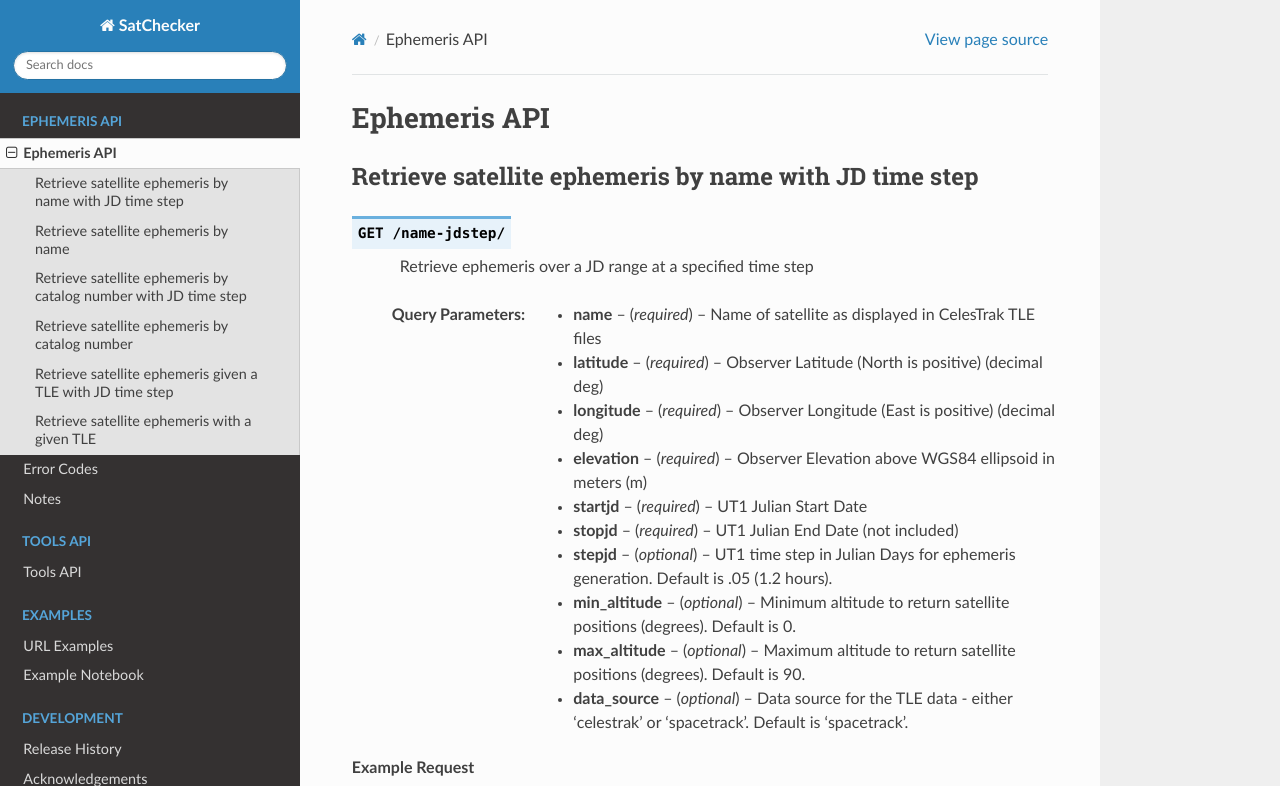
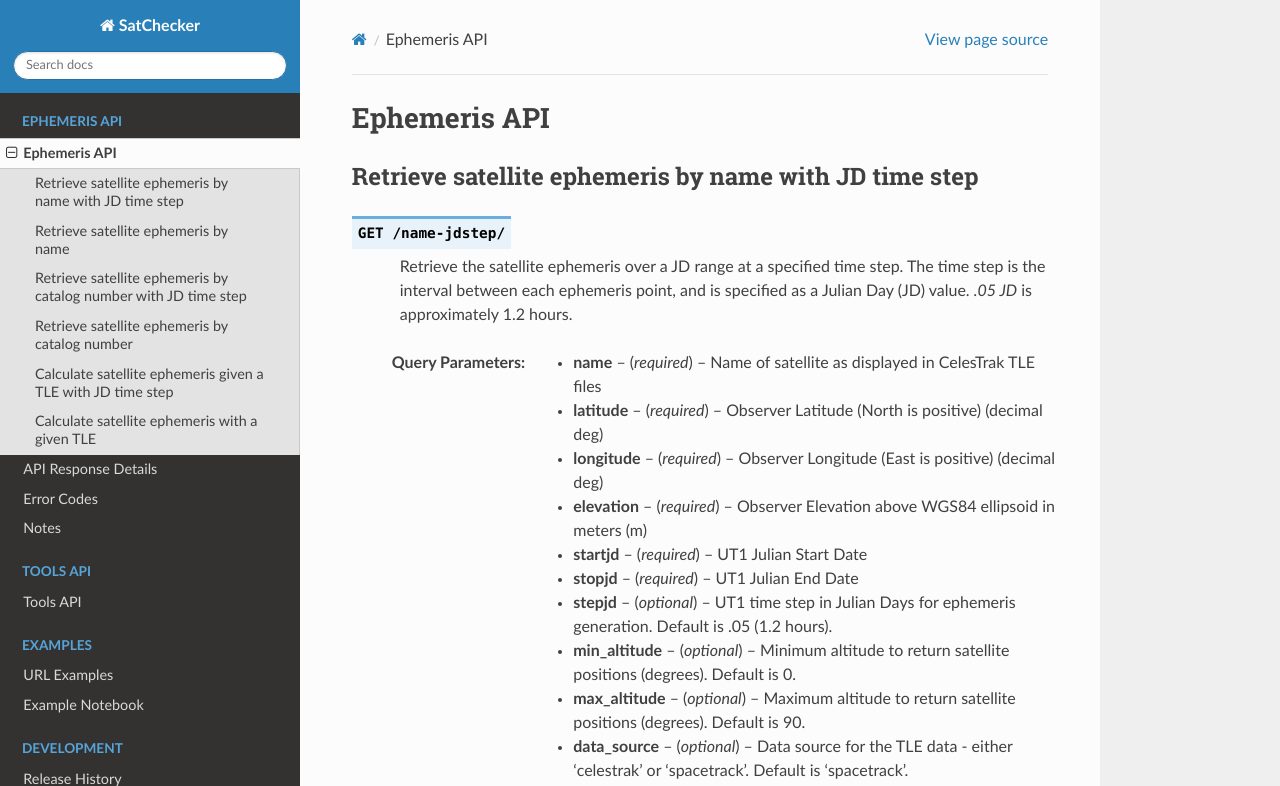
Before and after one commit to iausathub/satchecker, a Sphinx documentation site: the page built from docs/source/api.rst, in a window 1280 px wide and 1400 px high, cut to the strip 0-786 px from the top of the window. Built offline with Sphinx 7.4.7 and the Read the Docs theme 2.0.0, drawn with Linux system fonts in a browser that asks for light colours; some of the changed text lies outside the part shown.

Commit message:
Documentation clean up; add diagram .md files; add new fields to Satellite model (not used yet)

```diff
--- /dev/null
+++ b/docs/source/_static/custom.css
@@ -0,0 +1,3 @@
+.wy-table-responsive table td, .wy-table-responsive table th {
+    white-space: normal;
+}
--- a/docs/source/api.rst
+++ b/docs/source/api.rst
@@ -7,14 +7,15 @@ Retrieve satellite ephemeris by name with JD time step
 .. http:get:: /name-jdstep/
    :noindex:
 
-    Retrieve ephemeris over a JD range at a specified time step
+    Retrieve the satellite ephemeris over a JD range at a specified time step. The time step is the interval between each ephemeris point, and
+    is specified as a Julian Day (JD) value. *.05 JD* is approximately 1.2 hours.
 
    :query name: (*required*) -- Name of satellite as displayed in CelesTrak TLE files
    :query latitude: (*required*) -- Observer Latitude (North is positive) (decimal deg)
    :query longitude: (*required*) -- Observer Longitude (East is positive) (decimal deg)
    :query elevation: (*required*) -- Observer Elevation above WGS84 ellipsoid in meters (m)
    :query startjd: (*required*) -- UT1 Julian Start Date
-   :query stopjd: (*required*) -- UT1 Julian End Date (not included)
+   :query stopjd: (*required*) -- UT1 Julian End Date
    :query stepjd: (*optional*) -- UT1 time step in Julian Days for ephemeris generation. Default is .05 (1.2 hours).
    :query min_altitude: (*optional*) -- Minimum altitude to return satellite positions (degrees). Default is 0.
    :query max_altitude: (*optional*) -- Maximum altitude to return satellite positions (degrees). Default is 90.
@@ -121,7 +122,7 @@ Retrieve satellite ephemeris by name
 .. http:get:: /name/
     :noindex:
 
-    Retrieve ephemeris for specified satellite
+    Retrieve the ephemeris for specified satellite at a specific Julian Date given its name
 
     :query name: (*required*) -- Name of satellite as displayed in CelesTrak TLE files
     :query latitude: (*required*) -- Observer Latitude (North is positive) (decimal deg)
@@ -203,14 +204,15 @@ Retrieve satellite ephemeris by catalog number with JD time step
 .. http:get:: /catalog-number-jdstep/
     :noindex:
 
-    Retrieve ephemeris for specified satellite
+    Retrieve the satellite ephemeris over a JD range at a specified time step (optional). The time step is the interval between each ephemeris point, and
+    is specified as a Julian Day (JD) value. *.05 JD* is approximately 1.2 hours. The catalog number is the NORAD ID of the satellite.
 
     :query catalog: (*required*) -- Satellite catalog number (NORAD ID)
     :query latitude: (*required*) -- Observer Latitude (North is positive) (decimal deg)
     :query longitude: (*required*) -- Observer Longitude (East is positive) (decimal deg)
     :query elevation: (*required*) -- Observer Elevation above WGS84 ellipsoid in meters (m)
     :query startjd: (*required*) -- UT1 Julian Start Date
-    :query stopjd: (*required*) -- UT1 Julian End Date (not included)
+    :query stopjd: (*required*) -- UT1 Julian End Date
     :query stepjd: (*optional*) -- UT1 time step in Julian Days for ephemeris generation. Default is .05 (1.2 hours).
     :query min_altitude: (*optional*) -- Minimum altitude to return satellite positions (degrees). Default is 0.
     :query max_altitude: (*optional*) -- Maximum altitude to return satellite positions (degrees). Default is 90.
@@ -316,7 +318,7 @@ Retrieve satellite ephemeris by catalog number
 .. http:get:: /catalog-number/
     :noindex:
 
-    Retrieve ephemeris for specified satellite
+    Retrieve the ephemeris for a satellite at a specific Julian Date given its catalog number (NORAD ID)
 
     :query catalog: (*required*) -- Satellite catalog number (NORAD ID)
     :query latitude: (*required*) -- Observer Latitude (North is positive) (decimal deg)
@@ -392,20 +394,20 @@ Retrieve satellite ephemeris by catalog number
     ]
 
 
-Retrieve satellite ephemeris given a TLE with JD time step
+Calculate satellite ephemeris given a TLE with JD time step
 -----------------------------------------------------------
 
 .. http:get:: /tle-jdstep/
    :noindex:
 
-    Retrieve ephemeris over a JD range at a specified time step
+    Calculate satellite ephemeris with a user-specified TLE over a JD range at a specified time step
 
     :query tle: (*required*) -- Two line element set
     :query latitude: (*required*) -- Observer Latitude (North is positive) (decimal deg)
     :query longitude: (*required*) -- Observer Longitude (East is positive) (decimal deg)
     :query elevation: (*required*) -- Observer Elevation above WGS84 ellipsoid in meters (m)
     :query startjd: (*required*) -- UT1 Julian Start Date
-    :query stopjd: (*required*) -- UT1 Julian End Date (not included)
+    :query stopjd: (*required*) -- UT1 Julian End Date
     :query stepjd: (*optional*) -- UT1 time step in Julian Days for ephemeris generation. Default is .05 (1.2 hours).
     :query min_altitude: (*optional*) -- Minimum altitude to return satellite positions (degrees). Default is 0.
     :query max_altitude: (*optional*) -- Maximum altitude to return satellite positions (degrees). Default is 90.
@@ -504,13 +506,13 @@ Retrieve satellite ephemeris given a TLE with JD time step
     ]
 
 
-Retrieve satellite ephemeris with a given TLE
+Calculate satellite ephemeris with a given TLE
 -----------------------------------------------------------
 
 .. http:get:: /tle/
     :noindex:
 
-    Retrieve ephemeris for specified satellite
+    Calculate satellite ephemeris with a user-specified TLE at a specific Julian Date
 
     :query tle: (*required*) -- Two line element set
     :query latitude: (*required*) -- Observer Latitude (North is positive) (decimal deg)
--- a/docs/source/conf.py
+++ b/docs/source/conf.py
@@ -54,13 +54,13 @@ exclude_patterns = []
 #
 html_theme = "sphinx_rtd_theme"
 
-# These paths are either relative to html_static_path
-# or fully qualified paths (eg. https://...)
-html_css_files = [
-    "css/custom.css",
-]
-
 # Add any paths that contain custom static files (such as style sheets) here,
 # relative to this directory. They are copied after the builtin static files,
 # so a file named "default.css" will overwrite the builtin "default.css".
 html_static_path = ["_static"]
+
+# These paths are either relative to html_static_path
+# or fully qualified paths (eg. https://...)
+html_css_files = [
+    "custom.css",
+]
```
Also changed, not shown: README.md (+13 -4 lines), docs/source/api_response.rst (added, +81 -0 lines), docs/source/errors.rst (+6 -5 lines), docs/source/index.rst (+15 -1 lines), setup/class_diagram.md (added, +31 -0 lines), setup/propagate_satellite.md (added, +44 -0 lines), 1 other file.
